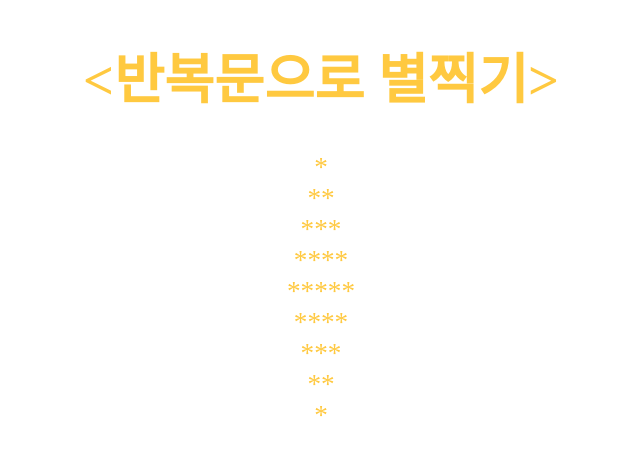
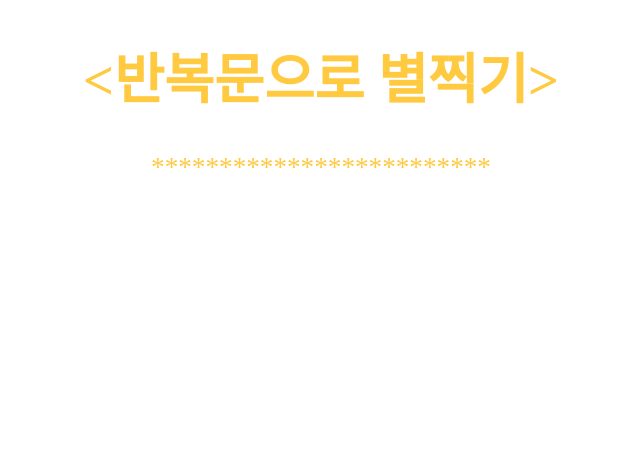
Before and after one commit to mylotto0626/html-js-study, a plain HTML site: page 자바스크립트 복습/제어문과 반복문/forstar.html in a window 1280 px wide. Shown: the whole page, without its empty margins (319-959 px from the left). Drawn offline with Linux system fonts and the light colour scheme.

Commit message:
반복문으로 별 찍기

```diff
--- a/자바스크립트 복습/제어문과 반복문/forstar.html
+++ b/자바스크립트 복습/제어문과 반복문/forstar.html
@@ -1,14 +1,14 @@
 <!DOCTYPE html>
 <html lang="en">
   <head>
-    <meta charset="UTF-8">
-    <meta name="viewport" content="width=device-width, initial-scale=1.0">
+    <meta charset="UTF-8" />
+    <meta name="viewport" content="width=device-width, initial-scale=1.0" />
     <title>for문으로 별찍기</title>
     <style>
-        h1{
+      h1 {
         text-align: center;
       }
-        body{
+      body {
         text-align: center;
         font-size: 1.7em;
         color: #ffc940;
@@ -18,48 +18,17 @@
   <body>
     <h1><반복문으로 별찍기></h1>
     <script>
-        for(i=0; i<1; i++){
-            document.write("*");
+        let arr08 = [];
+		let str = '';
+
+		for(let i=0; i<5; i++){
+			str += '*';
+			arr08.push(str);
+			document.write(str);
 		}
-        document.write("<br>");
 
-        for(i=0; i<2; i++){
-            document.write("*");
-        }
-        document.write("<br>");
-
-        for(i=0; i<3; i++){
-            document.write("*");
-        }
-        document.write("<br>");
-
-        for(i=0; i<4; i++){
-            document.write("*");
-        }
-        document.write("<br>");
-
-        for(i=0; i<5; i++){
-            document.write("*");
-        }
-        document.write("<br>");
-
-        for(i=0; i<4; i++){
-            document.write("*");
-        }
-        document.write("<br>");
-
-        for(i=0; i<3; i++){
-            document.write("*");
-        }
-        document.write("<br>");
-
-        for(i=0; i<2; i++){
-            document.write("*");
-        }
-        document.write("<br>");
-
-        for(i=0; i<1; i++){
-            document.write("*");
+		for(let i=(arr08.length)-2; i>=0; i--){
+			document.write(arr08[i]);
 		}
     </script>
   </body>
```
Lines whose indentation alone changed are shown as unchanged.
